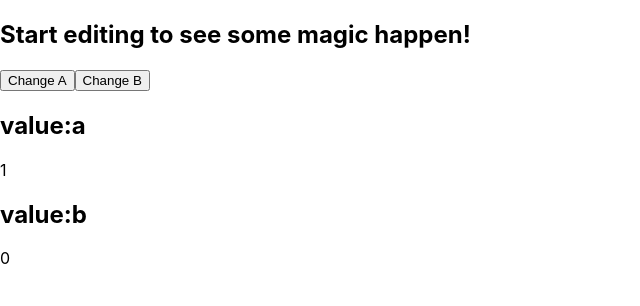
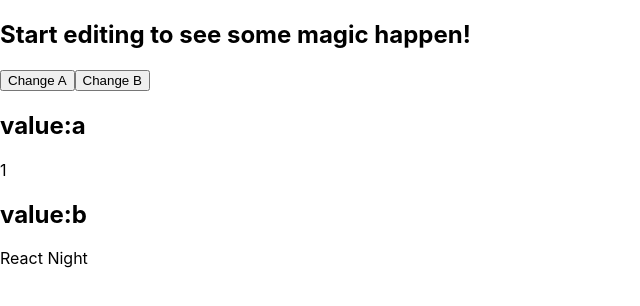
Before and after one commit to 01en/sample-use-what-changed-cra, a React app: page / in a window 1280 px wide. Shown: the top 306 px of the page, without its empty margins (0-640 px from the left). Built offline with nearby package versions, Linux system fonts and the light colour scheme.

Commit message:
bable.configに分離

```diff
--- /dev/null
+++ b/babel.config.json
@@ -0,0 +1,13 @@
+{
+  "presets": [
+    "react-app"
+  ],
+  "plugins": [
+    [
+      "@simbathesailor/babel-plugin-use-what-changed",
+      {
+        "active": true
+      }
+    ]
+  ]
+}
--- a/src/App.tsx
+++ b/src/App.tsx
@@ -1,3 +1,4 @@
+// uwc-debug-below
 import { useEffect, useState, useMemo, useCallback, useRef, useDebugValue } from "react";
 
 const useRenderCount = () => {
@@ -26,38 +27,37 @@ const App = () => {
     setCount(count + 1);
   }, []);
 
-  const [b, setB] = useState(0);
+  const [a, setA] = useState("React Night");
+  const [b, setB] = useState(1);
   //uwc-debug
   useEffect(() => {
     // do something
-  }, [count, b]);
+  }, [a, b]);
 
-  // uwc-debug
   // eslint-disable-next-line @typescript-eslint/no-unused-vars
   const v = useMemo(() => {
     return count + 1;
   }, [count]);
 
-  // uwc-debug
   // eslint-disable-next-line @typescript-eslint/no-unused-vars
   const callback = useCallback(() => {
-    console.log(b);
+    console.log(a);
     return "some callback";
-  }, [b]);
+  }, [a]);
 
   return (
     <div className="App">
       <h2>Start editing to see some magic happen!</h2>
       <button
         onClick={() => {
-          setCount((c) => c + 1);
+          setB((b) => b + 1);
         }}
       >
         Change A
       </button>
       <button
         onClick={() => {
-          setB((c) => c + 1);
+          setA((c) => c + 1);
         }}
       >
         Change B
@@ -65,7 +65,7 @@ const App = () => {
       <h2>value:a</h2>
       <div>{count}</div>
       <h2>value:b</h2>
-      <div>{b}</div>
+      <div>{a}</div>
     </div>
   );
 };
```
Also changed, not shown: package.json (+0 -13 lines).
